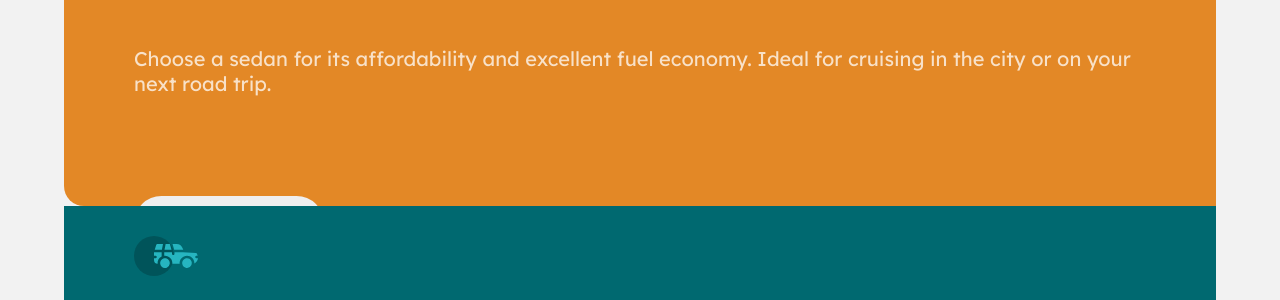
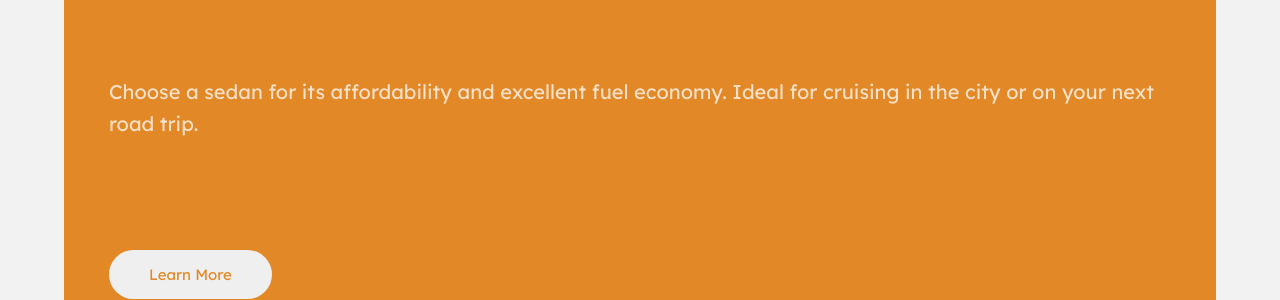
Before and after one commit to pancakeswithvanilla/c, a plain HTML site: page index.html in a window 1280 px wide. Shown: the part 234-534 px from the top of the page. Drawn offline with Linux system fonts and the light colour scheme; a script that the page names is missing.

Commit message:
Update style.css

```diff
--- a/style.css
+++ b/style.css
@@ -14,7 +14,7 @@ body
 display:grid;
 grid-template-columns: 33% 33% 33%;
 width:65%;
-height:60%;
+height:65%;
 position:absolute;
 top:20%;
 left:17.5%;
@@ -25,35 +25,36 @@ nav
     align-items: center;
     height:25%;
 
-}
-.suvs-images, .luxury-images, .sedans-images
-{
-    padding-left:45px;
+
 }
 .sedans
 {
     background-color: hsl(31, 77%, 52%);
     color:hsla(0, 0%, 100%, 0.75);
-    border-radius:20px 0px 0px 20px;
+border-radius:20px 0px 0px 20px;
 }
 
 .title-suvs, .title-sedans, .title-luxury
 {
 
    font-family: 'Big Shoulders Display';
-   padding-bottom:12%;
-   padding-left:45px;
-   font-size:50px;
+   padding-bottom:10%;
+   font-size:30px;
    letter-spacing: 2px;
 }
-
+.title-suvs, .title-sedans, .title-luxury,.suvs-images, .luxury-images, .sedans-images, button
+{
+    margin-left:45px;
+}
 p
 {
     font-family: 'Lexend Deca';
-    font-size:24px;
-    height:38%;
+    font-size:15px;
+    height:45%;
+    line-height: 1.6;
     padding-left:45px;
-    padding-right:30px;
+    padding-right:45px;
+
 }
 .suvs
 {
@@ -67,14 +68,13 @@ p
     border-radius:0px 20px 20px 0px;
 }
 button{
- margin-left:45px;
  border-radius:30px;
  padding:15px 40px 15px 40px;
  text-align: center;
   text-decoration: none;
   display: inline-block;
  border:none;
-  font-size:20px;
+  font-size:15px;
   font-family: 'Lexend Deca';
 }
 button:hover
@@ -126,7 +126,7 @@ left:5%;
     .luxury, .suvs, .sedans
     {
         width:100%;
-        height:50vh;
+        height:65vh;
 
     }
     p
@@ -134,11 +134,9 @@ left:5%;
     font-family: 'Lexend Deca';
     font-size:20px;
     height:20%;
-    padding-left:70px;
     padding-right:50px;
 }
 button{
-    margin-left:70px;
     margin-top:70px;
     border-radius:30px;
     padding:15px 40px 15px 40px;
@@ -146,7 +144,7 @@ button{
      text-decoration: none;
      display: inline-block;
     border:none;
-     font-size:20px;
+     font-size:15px;
      font-family: 'Lexend Deca';
    }
    .title-suvs, .title-sedans, .title-luxury
@@ -154,12 +152,12 @@ button{
 
    font-family: 'Big Shoulders Display';
    padding-bottom:8%;
-   padding-left:70px;
    font-size:40px;
    letter-spacing: 2px;
 }
-.suvs-images, .luxury-images, .sedans-images
+.title-suvs, .title-sedans, .title-luxury,.suvs-images, .luxury-images, .sedans-images, button
 {
-    padding-left:70px;
+    margin-left:45px;
 }
+
 }
```
